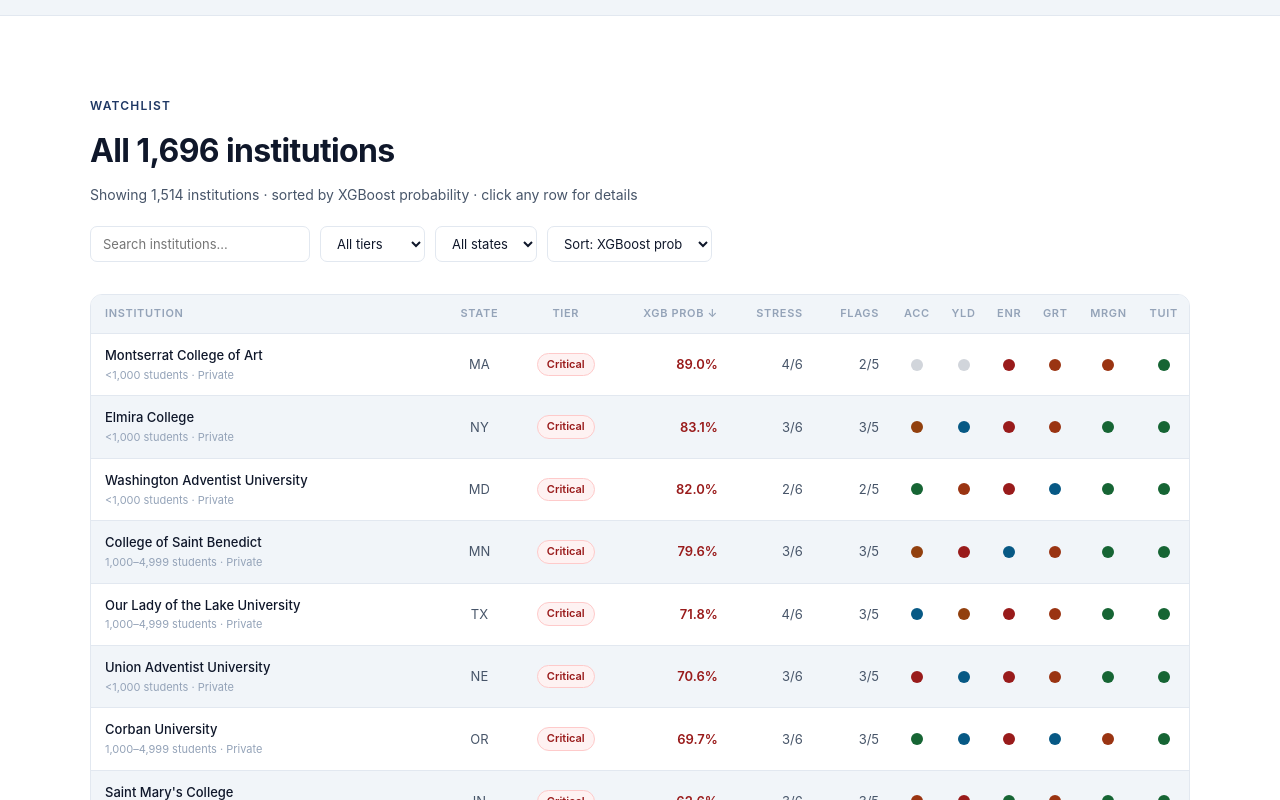
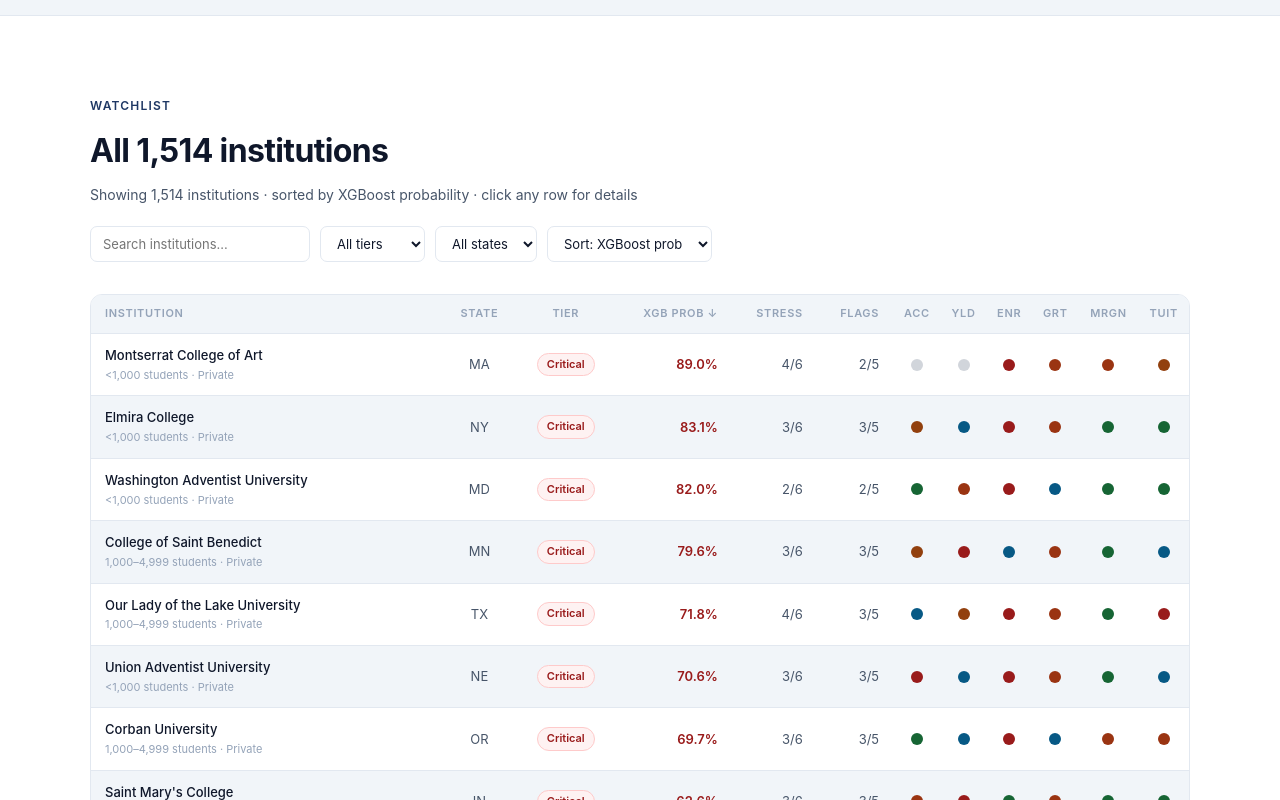
Before and after one commit to ecoulter350/institutional-risk-index, a Next.js app: page / in a window 1280 px wide. Shown: the part 2920-3720 px from the top of the page. Built offline with nearby package versions, Linux system fonts and the light colour scheme.

Commit message:
Update Watchlist.js

```diff
--- a/components/Watchlist.js
+++ b/components/Watchlist.js
@@ -369,7 +369,7 @@
             <PanelIndicatorRow
               label="Tuition dependency"
               value={inst.avg_tuition_dep}
-              threshold={0.900} direction="above"
+              threshold={0.509} direction="above"
               meaning="Concentrated revenue risk — over-reliance on tuition income"
             />
           </div>
@@ -543,7 +543,7 @@
               letterSpacing: '-0.02em',
               marginBottom: 8,
             }}>
-              All 1,696 institutions
+              All 1,514 institutions
             </h2>
             <p style={{ fontSize: 14, color: 'var(--text-secondary)' }}>
               Showing {filtered.length.toLocaleString()} institutions ·{' '}
@@ -690,7 +690,7 @@
                     <IndicatorDot value={inst.enrollment_pct_change} threshold={-0.184} direction="below" label="Enrollment change" />
                     <IndicatorDot value={inst.avg_grant_pct} threshold={0.996} direction="above" label="Grant aid %" />
                     <IndicatorDot value={inst.avg_operating_margin} threshold={-0.504} direction="below" label="Operating margin" flipTooltip />
-                    <IndicatorDot value={inst.avg_tuition_dep} threshold={0.900} direction="above" label="Tuition dependency" flipTooltip />
+                    <IndicatorDot value={inst.avg_tuition_dep} threshold={0.509} direction="above" label="Tuition dependency" flipTooltip />
                   </tr>
                 ))}
               </tbody>
```
